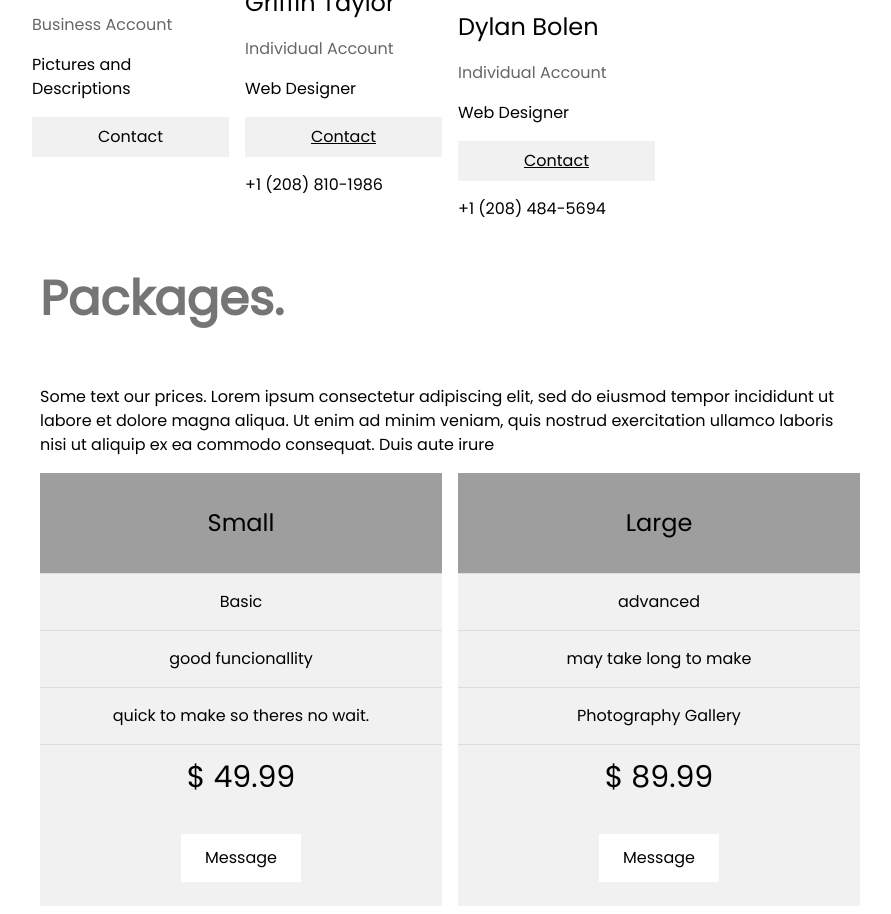
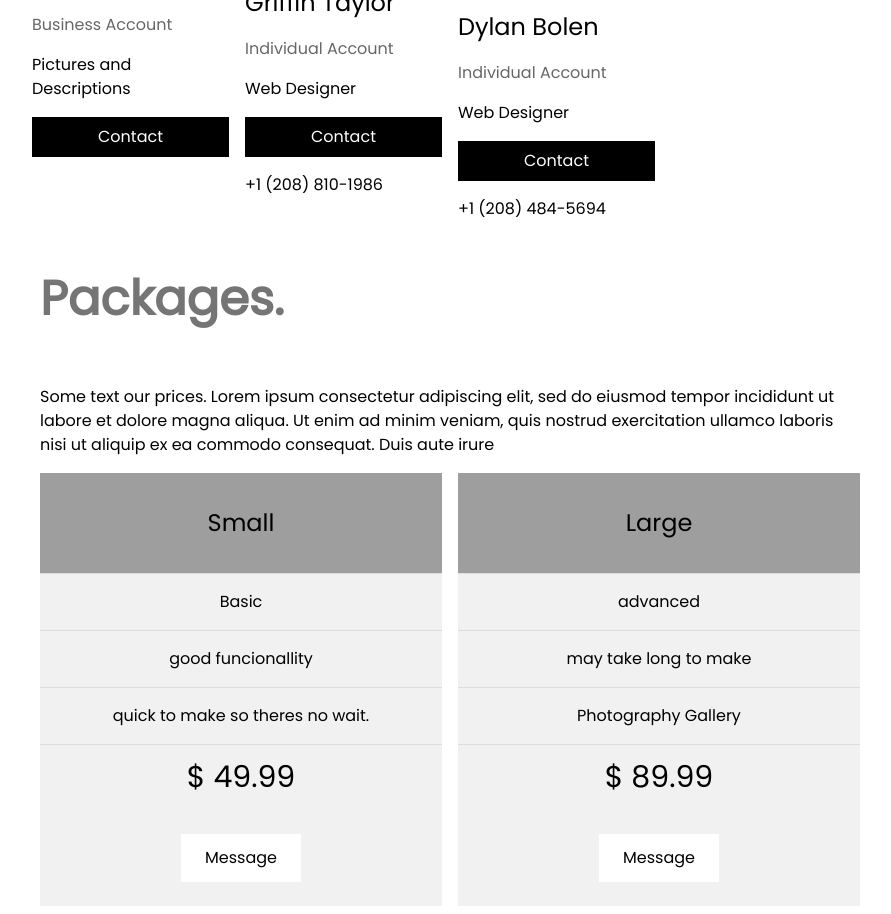
Before and after one commit to GDdesigns1/GD, a plain HTML site: page index.html in a window 1280 px wide. Shown: the part 929-1843 px from the top of the page, without its empty margins (340-1231 px from the left). Drawn offline with nearby package versions, Linux system fonts and the light colour scheme.

Commit message:
Update index.html

```diff
--- a/index.html
+++ b/index.html
@@ -82,7 +82,7 @@ body {font-size:16px;}
       <h3>GD designs</h3>
       <p class="w3-opacity">Business Account</p>
       <p>Pictures and Descriptions</p>
-      <p><button class="w3-button w3-light-grey w3-block">Contact</button></p>
+      <p><button class="w3-button w3-black w3-block">Contact</button></p>
     </div>
     <br>
     <div class="w3-col l3 m6 w3-margin-bottom">
@@ -90,7 +90,7 @@ body {font-size:16px;}
       <h3>Griffin Taylor</h3>
       <p class="w3-opacity"> Individual Account</p>
       <p>Web Designer</p>
-      <p><a href="https://www.instagram.com/griffinnn.11?igsh=MTAwemRlZDBtZ3hmOA%3D%3D&utm_source=qr"><button class="w3-button w3-light-grey w3-block">Contact</button></a></p>
+      <p><a href="https://www.instagram.com/griffinnn.11?igsh=MTAwemRlZDBtZ3hmOA%3D%3D&utm_source=qr"><button class="w3-button w3-black w3-block">Contact</button></a></p>
       <P>+1 (208) 810-1986</P>
     </div>
     <br>
@@ -99,7 +99,7 @@ body {font-size:16px;}
       <h3>Dylan Bolen</h3>
       <p class="w3-opacity">Individual Account</p>
       <p>Web Designer</p>
-      <p><a href="https://www.instagram.com/dylann.bb5?igsh=MXR5b2xhejQwZmk0OA%3D%3D&utm_source=qr"><button class="w3-button w3-light-grey w3-block">Contact</button></a></p>
+      <p><a href="https://www.instagram.com/dylann.bb5?igsh=MXR5b2xhejQwZmk0OA%3D%3D&utm_source=qr"><button class="w3-button w3-black w3-block">Contact</button></a></p>
       <p>+1 (208) 484-5694</p>
     </div>
   <!-- Packages / Pricing Tables -->
```
